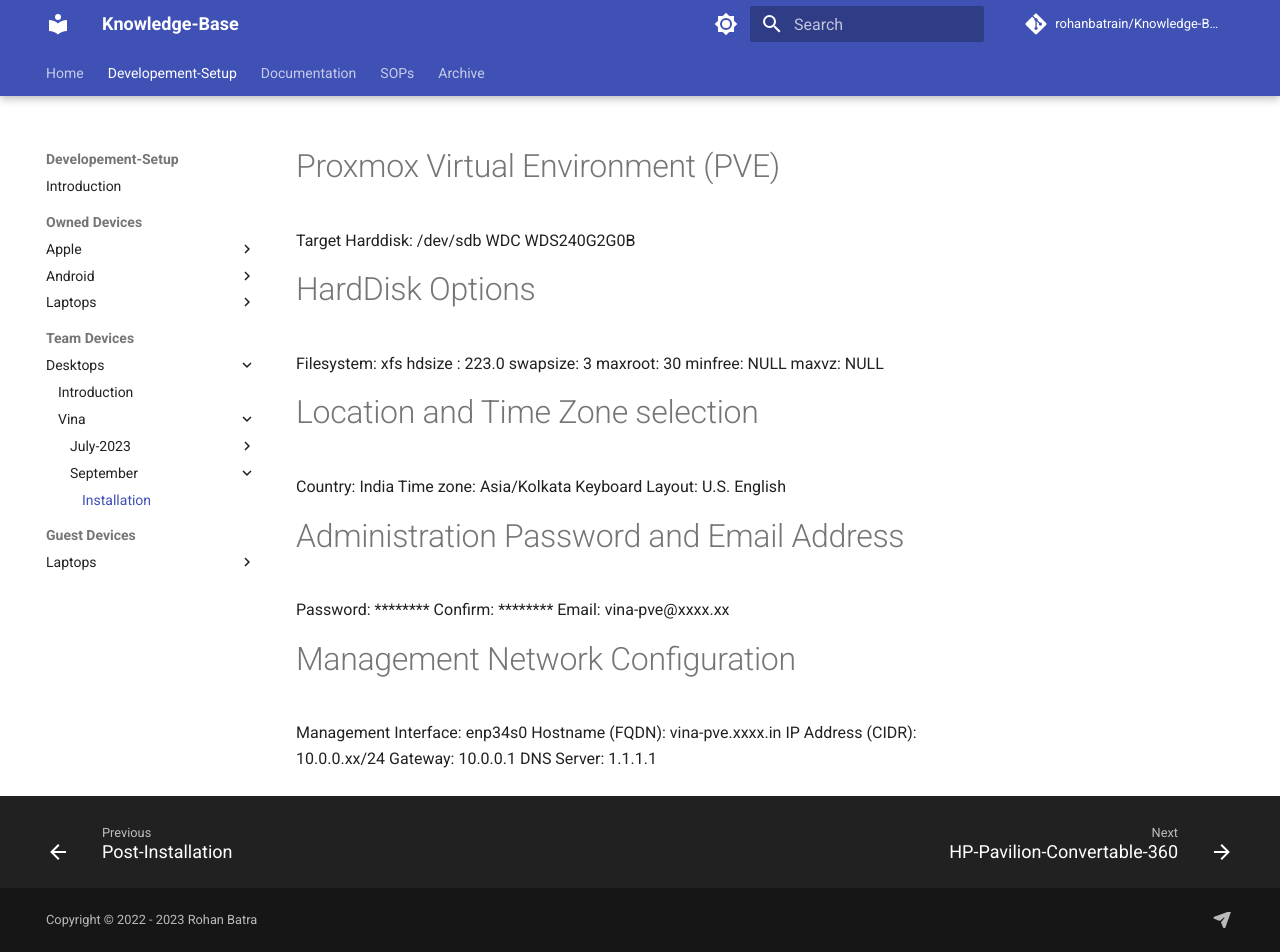
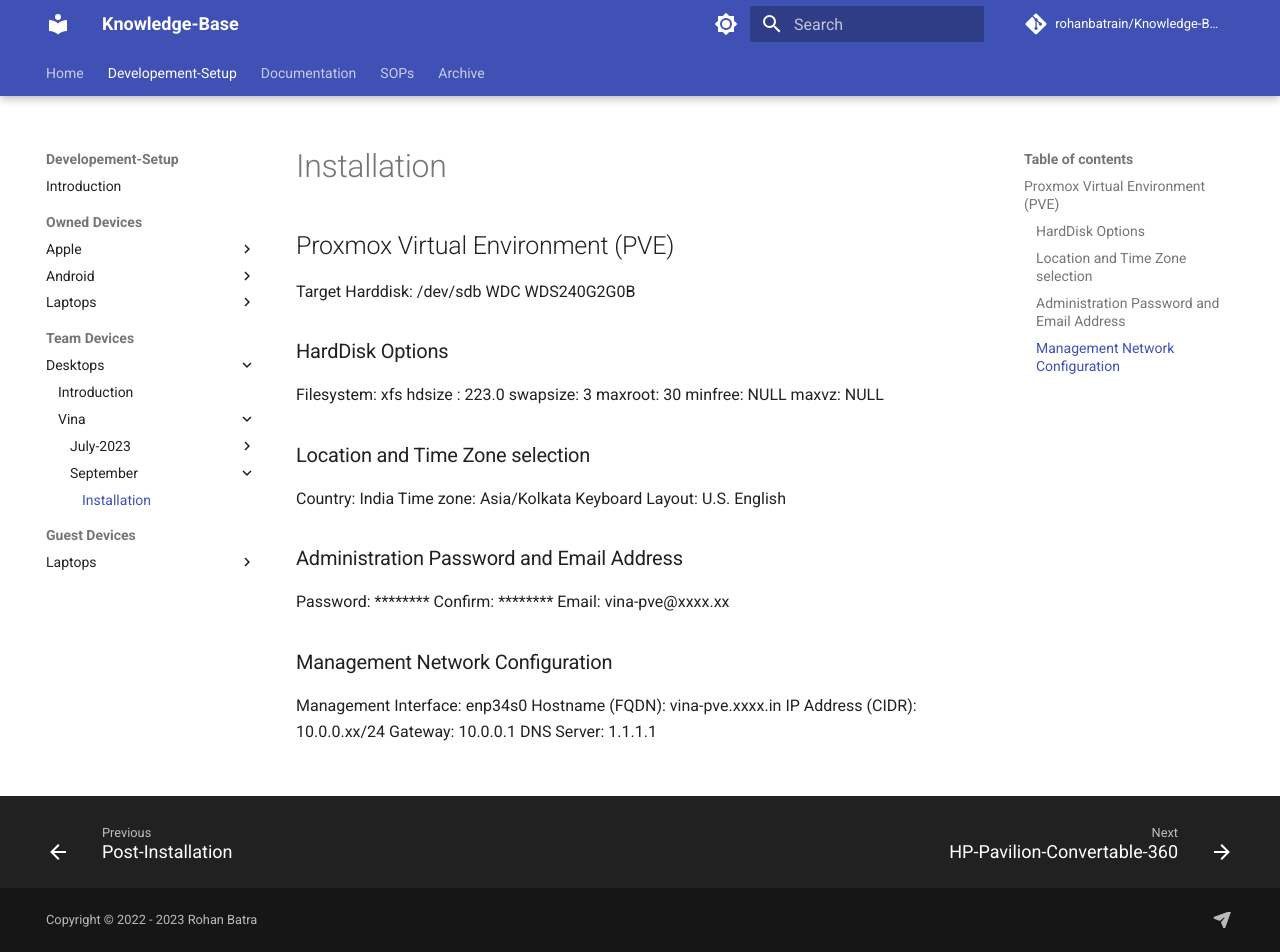
Before and after one commit to rohanbatrain/knowledge-base, an MkDocs documentation site: the page built from docs/Developement-Setup/Team-Devices/Desktops/Vina/Production/September/Installation.md, in a window 1280 px wide and 952 px high. Built offline with MkDocs 1.6.1 and Material for MkDocs 9.7.7, drawn with Linux system fonts in a browser that asks for light colours; nearby versions of some CDN libraries; library files that are not in the unit come from our copies; comment, search, counter and statistics services are not loaded.

Commit message:
Converted h1 to h2 in september vina.

```diff
--- a/docs/Developement-Setup/Team-Devices/Desktops/Vina/Production/September/Installation.md
+++ b/docs/Developement-Setup/Team-Devices/Desktops/Vina/Production/September/Installation.md
@@ -1,8 +1,8 @@
-# Proxmox Virtual Environment (PVE)
+## Proxmox Virtual Environment (PVE)
 
 Target Harddisk: /dev/sdb WDC WDS240G2G0B
 
-# HardDisk Options
+### HardDisk Options
 
 Filesystem: xfs
 hdsize : 223.0
@@ -11,19 +11,19 @@ maxroot:  30
 minfree: NULL
 maxvz: NULL
 
-# Location and Time Zone selection
+### Location and Time Zone selection
 
 Country: India
 Time zone: Asia/Kolkata
 Keyboard Layout: U.S. English
 
-# Administration Password and Email Address
+### Administration Password and Email Address
 
 Password: ********
 Confirm: ********
 Email: vina-pve@xxxx.xx
 
-# Management Network Configuration
+### Management Network Configuration
 
 Management Interface: enp34s0
 Hostname (FQDN): vina-pve.xxxx.in
```
